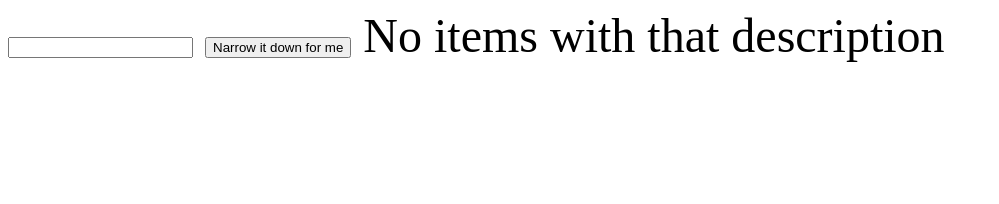
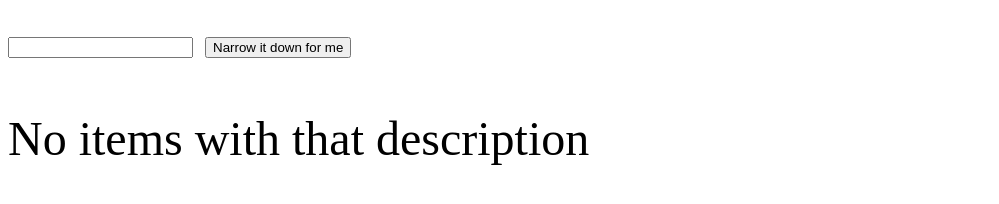
Before and after one commit to saketbajaj123/Coursera-Angular, a plain HTML site: page module3-solution/index.html in a window 1280 px wide. Shown: the whole page, without its empty margins (0-999 px from the left). Drawn offline with Linux system fonts and the light colour scheme; no server answers.

Commit message:
adding p

```diff
--- a/module3-solution/index.html
+++ b/module3-solution/index.html
@@ -29,7 +29,7 @@
       <button ng-click = 'ctrl.narrowItDown(ctrl.searchTerm)'>Narrow it down for me</button>
 
       <get-my-table ng-if = ctrl.itemQtyGTOne()></get-my-table>
-      <span ng-if = !ctrl.itemQtyGTOne()>No items with that description</span>
+      <p ng-if = !ctrl.itemQtyGTOne()>No items with that description</p>
     </div>
 
   </body>
```
